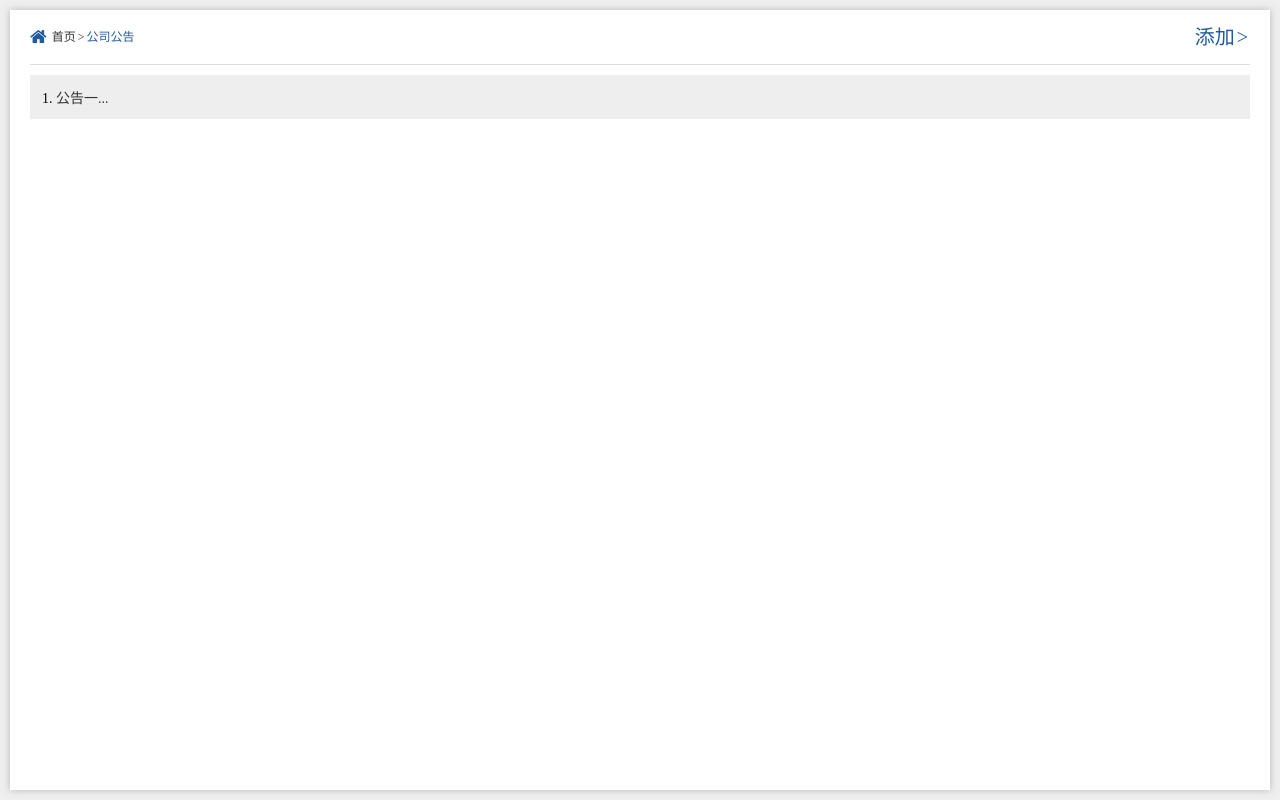
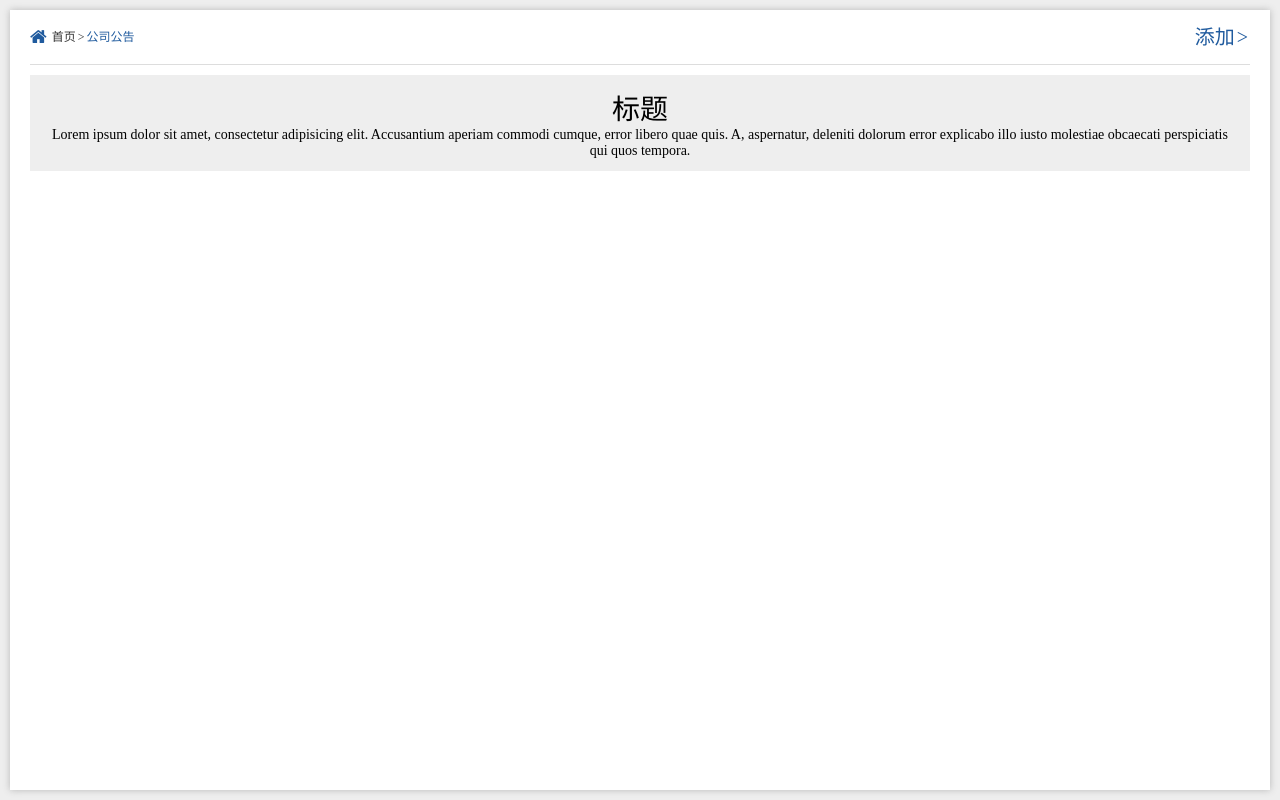
Before and after one commit to michealuo/oa, a Django app: template notice/templates/notice/GongGao1.html in a window 1280 px wide. Run offline with Django 3.2, Linux system fonts and the light colour scheme; the template is opened without the code that fills it, so the values that code supplies are empty.

Commit message:
通知公告修改

```diff
--- a/notice/templates/notice/GongGao.html
+++ b/notice/templates/notice/GongGao.html
@@ -35,15 +35,15 @@
         <!-- 内容 -->
         <div class="wenxts_ke">
 <!--            forloop.counter-->
-            1. <a href="#">公告一...</a>
+            1. <a href="/notice/notice_view">公告一...</a>
         </div>
         <div class="wenxts_ke">
 <!--            forloop.counter-->
-            2. <a href="#">公告二...</a>
+            2. <a href="/notice/notice_view">公告二...</a>
         </div>
         <div class="wenxts_ke">
 <!--            forloop.counter-->
-            3. <a href="#">公告三...</a>
+            3. <a href="/notice/notice_view">公告三...</a>
         </div>
 
     </div>
--- a/notice/templates/notice/GongGao1.html
+++ b/notice/templates/notice/GongGao1.html
@@ -33,9 +33,9 @@
             <a href="/notice/notice_add" style="float:right;font-size: 20px;color: #205b9e">添加</a>
         </div>
         <!-- 内容 -->
-        <div class="wenxts_ke">
-<!--            forloop.counter-->
-            1. <a href="#">公告一...</a>
+        <div class="wenxts_ke" style="text-align: center">
+            <h1>标题</h1>
+            <h4>Lorem ipsum dolor sit amet, consectetur adipisicing elit. Accusantium aperiam commodi cumque, error libero quae quis. A, aspernatur, deleniti dolorum error explicabo illo iusto molestiae obcaecati perspiciatis qui quos tempora.</h4>
         </div>
     </div>
 
--- a/notice/urls.py
+++ b/notice/urls.py
@@ -3,6 +3,7 @@ from . import views
 
 urlpatterns = [
     url('^$', views.index_view),
-    url('^notice$', views.notice_view),
+    url('^notice$', views.notice),
     url('^notice_add$', views.notice_add_view),
+    url('^notice_view$', views.notice_view),
 ]
--- a/notice/views.py
+++ b/notice/views.py
@@ -7,9 +7,13 @@ def index_view(request):
     return render(request, "notice/index_first.html")
 
 
-def notice_view(request):
+def notice(request):
     return render(request, "notice/GongGao.html")
 
 
 def notice_add_view(request):
     return render(request, "notice/notice_add.html")
+
+
+def notice_view(request):
+    return render(request, "notice/GongGao1.html")
```
